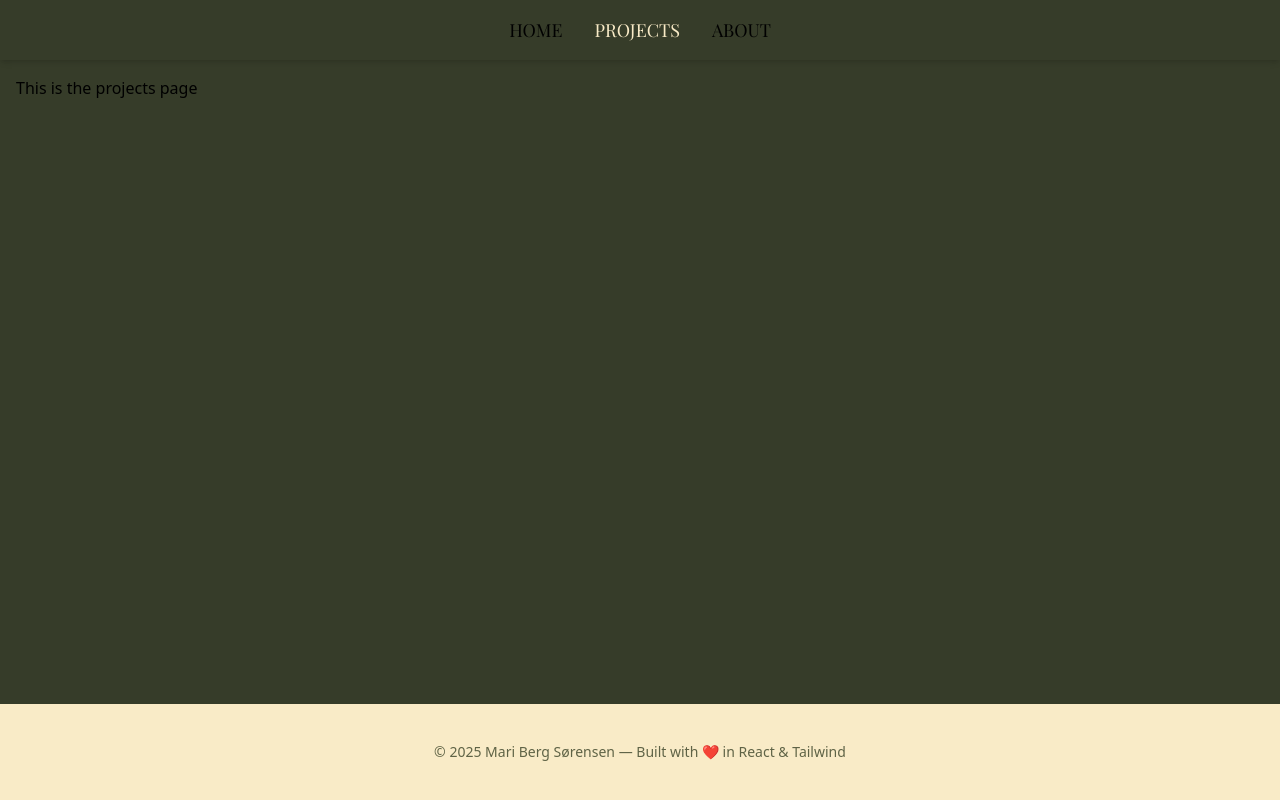
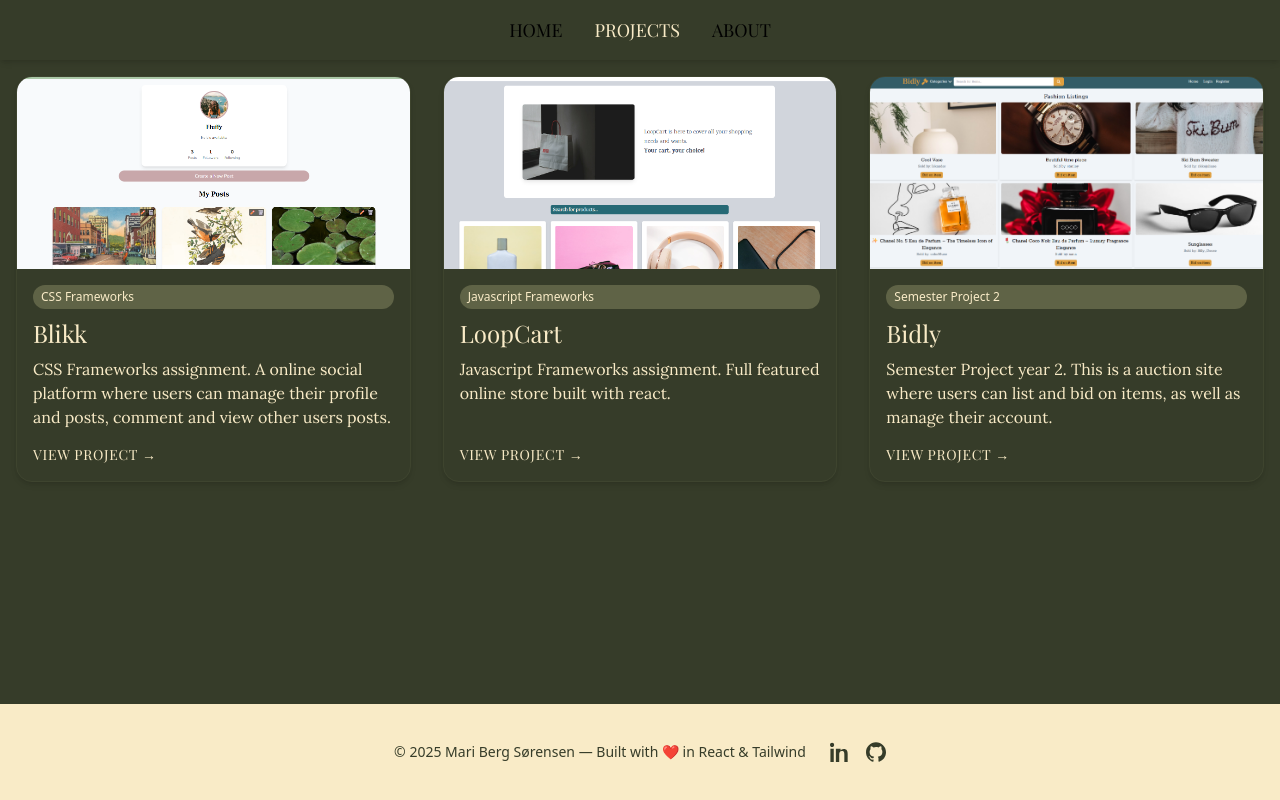
Before and after one commit to Maribsorensen/Portfolio, a React (Vite) app: page /projects in a window 1280 px wide. Built offline with nearby package versions, Linux system fonts and the light colour scheme; a web font is replaced by a local one.

Commit message:
Feat: styling changes, added pagemeta

```diff
--- a/index.html
+++ b/index.html
@@ -2,9 +2,9 @@
 <html lang="en">
   <head>
     <meta charset="UTF-8" />
-    <link rel="icon" type="image/svg+xml" href="/vite.svg" />
+    <link rel="icon" id="favicon" href="/favicontree.png" />
     <meta name="viewport" content="width=device-width, initial-scale=1.0" />
-    <title>portfolio</title>
+    <title>Portfolio</title>
   </head>
   <body>
     <div id="root"></div>
--- a/src/components/layout/Footer.tsx
+++ b/src/components/layout/Footer.tsx
@@ -1,10 +1,44 @@
 export function Footer() {
   return (
-    <footer className="bg-cta text-highlight h-24 flex items-center justify-center mt-12">
-      <p className="font-paragraphs text-sm">
+    <footer className="bg-cta text-background h-24 flex flex-col sm:flex-row items-center justify-center gap-3 sm:gap-6 mt-12">
+      <p className="font-paragraphs text-sm text-center">
         © {new Date().getFullYear()} Mari Berg Sørensen — Built with ❤️ in
         React & Tailwind
       </p>
+      <div className="flex items-center gap-4">
+        <a
+          href="https://no.linkedin.com/in/mari-berg-s%C3%B8rensen-b63425156"
+          target="_blank"
+          rel="noopener noreferrer"
+          className="hover:text-accent transition-colors duration-200"
+        >
+          <svg
+            xmlns="http://www.w3.org/2000/svg"
+            width="20"
+            height="20"
+            fill="currentColor"
+            viewBox="0 0 24 24"
+          >
+            <path d="M4.98 3.5C4.98 4.88 3.88 6 2.5 6S0 4.88 0 3.5 1.12 1 2.5 1 4.98 2.12 4.98 3.5zM.5 8h4V24h-4zM9 8h3.7v2.3h.05c.52-.98 1.8-2 3.7-2 4 0 4.75 2.63 4.75 6v9.7h-4v-8.6c0-2.05 0-4.7-2.85-4.7-2.85 0-3.3 2.2-3.3 4.55v8.75h-4V8z" />
+          </svg>
+        </a>
+        <a
+          href="https://github.com/Maribsorensen"
+          target="_blank"
+          rel="noopener noreferrer"
+          className="hover:text-accent transition-colors duration-200"
+        >
+          <svg
+            xmlns="http://www.w3.org/2000/svg"
+            width="20"
+            height="20"
+            fill="currentColor"
+            viewBox="0 0 24 24"
+          >
+            <path d="M12 .297C5.373.297 0 5.67 0 12.297c0 5.302 3.438 9.8 8.205 11.387.6.113.82-.258.82-.577 0-.285-.01-1.04-.016-2.04-3.338.727-4.042-1.61-4.042-1.61-.546-1.385-1.333-1.754-1.333-1.754-1.09-.745.083-.729.083-.729 1.205.085 1.84 1.236 1.84 1.236 1.07 1.834 2.809 1.304 3.495.997.108-.776.418-1.305.762-1.605-2.665-.304-5.467-1.332-5.467-5.93 0-1.31.47-2.382 1.236-3.222-.124-.303-.536-1.524.116-3.176 0 0 1.008-.322 3.3 1.23a11.48 11.48 0 0 1 3-.404c1.02.005 2.045.137 3 .404 2.29-1.552 3.295-1.23 3.295-1.23.655 1.652.243 2.873.12 3.176.77.84 1.235 1.912 1.235 3.222 0 4.61-2.807 5.624-5.48 5.92.43.37.823 1.096.823 2.21 0 1.595-.015 2.878-.015 3.27 0 .32.215.694.825.576C20.565 22.092 24 17.592 24 12.297 24 5.67 18.627.297 12 .297z" />
+          </svg>
+        </a>
+      </div>
     </footer>
   );
 }
--- /dev/null
+++ b/src/config/pages.ts
@@ -0,0 +1,25 @@
+export interface PageMeta {
+  title: string;
+  description?: string;
+  favicon?: string;
+}
+
+export const pagesMeta: Record<string, PageMeta> = {
+  '/': {
+    title: 'Mari — Front-End Developer',
+    description:
+      'Building elegant, performant, and user-focused web experiences.',
+    favicon: '/favicontree.png',
+  },
+  '/about': {
+    title: 'About Me | Mari',
+    description:
+      'Learn more about my journey and passion for front-end development.',
+    favicon: '/favicontree.png',
+  },
+  '/projects': {
+    title: 'Projects | Mari',
+    description: 'A showcase of my favorite projects.',
+    favicon: '/favicontree.png',
+  },
+};
--- /dev/null
+++ b/src/hooks/usePageMeta.ts
@@ -0,0 +1,43 @@
+import { useEffect } from 'react';
+import { useLocation } from 'react-router-dom';
+import { pagesMeta, type PageMeta } from '../config/pages';
+
+export function usePageMeta(metaOverrides?: Partial<PageMeta>) {
+  const location = useLocation();
+
+  useEffect(() => {
+    const config = pagesMeta[location.pathname] || {};
+
+    const title = metaOverrides?.title || config.title || 'Mari — Portfolio';
+    const description =
+      metaOverrides?.description ||
+      config.description ||
+      'Portfolio of Mari, Front-End Developer.';
+    const faviconUrl =
+      metaOverrides?.favicon || config.favicon || '/favicontree.png';
+    document.title = title;
+
+    if (description) {
+      let metaDesc = document.querySelector<HTMLMetaElement>(
+        'meta[name="description"]'
+      );
+      if (!metaDesc) {
+        metaDesc = document.createElement('meta');
+        metaDesc.name = 'description';
+        document.head.appendChild(metaDesc);
+      }
+      metaDesc.content = description;
+    }
+
+    if (faviconUrl) {
+      let favicon = document.getElementById('favicon') as HTMLLinkElement;
+      if (!favicon) {
+        favicon = document.createElement('link');
+        favicon.rel = 'icon';
+        favicon.id = 'favicon';
+        document.head.appendChild(favicon);
+      }
+      favicon.href = faviconUrl;
+    }
+  }, [location.pathname, metaOverrides]);
+}
--- a/src/pages/AboutPage.tsx
+++ b/src/pages/AboutPage.tsx
@@ -1,6 +1,8 @@
 import { Link } from 'react-router-dom';
+import { usePageMeta } from '../hooks/usePageMeta';
 
 export function AboutPage() {
+  usePageMeta();
   return (
     <div className="max-w-4xl mx-auto px-6 py-12">
       {/* Intro */}
@@ -9,9 +11,9 @@ export function AboutPage() {
           About Me
         </h1>
         <p className="text-lg md:text-xl font-paragraph text-cta">
-          Hi! I’m 29, finishing my 2-year frontend education in October 2025,
-          and I love building interactive web experiences with React and modern
-          frontend technologies.
+          Hi! I’m Mari, 29, finishing my 2-year frontend education in October
+          2025. I’m so excited to continue learning about frontend after my
+          course is finished and explore new opurtunities in my future work.
         </p>
       </section>
 
--- a/src/pages/HomePage.tsx
+++ b/src/pages/HomePage.tsx
@@ -1,5 +1,6 @@
 import { Link } from 'react-router-dom';
 import { projects } from '../data/projects';
+import { usePageMeta } from '../hooks/usePageMeta';
 
 export function HomePage() {
   const featuredProjects = [
@@ -7,6 +8,7 @@ export function HomePage() {
     projects.find((p) => p.id === 'Semester Project 2'),
     projects.find((p) => p.id === 'CSS Frameworks'),
   ].filter(Boolean);
+  usePageMeta();
 
   return (
     <div className="px-6 py-12">
@@ -16,12 +18,17 @@ export function HomePage() {
           Welcome to My Portfolio🌿
         </h1>
         <p className="max-w-2xl mx-auto text-lg font-paragraph text-cta">
-          Explore my projects, learn about me, and enjoy the peaceful vibes.
+          Hi! My name is Mari. In my portfolio you can explore my projects and
+          get the information you need about me.
         </p>
       </section>
 
       {/* Featured Projects */}
-      <section className="grid grid-cols-1 md:grid-cols-3 gap-8">
+      <section>
+        <h2 className="text-xl font-heading text-cta mb-4 underline">
+          Recent highlighted projects
+        </h2>
+        <div className="grid grid-cols-1 md:grid-cols-3 gap-8">
           {featuredProjects.map((project) => (
             <div
               key={project.id}
@@ -57,6 +64,7 @@ export function HomePage() {
               </div>
             </div>
           ))}
+        </div>
       </section>
     </div>
   );
--- a/src/pages/ProjectsPage.tsx
+++ b/src/pages/ProjectsPage.tsx
@@ -1,7 +1,48 @@
+import { Link } from 'react-router-dom';
+import { projects } from '../data/projects';
+import { usePageMeta } from '../hooks/usePageMeta';
+
 export function ProjectsPage() {
+  usePageMeta();
   return (
     <div>
-      <h1>This is the projects page</h1>
+      <section className="grid grid-cols-1 md:grid-cols-3 gap-8">
+        {projects.map((project) => (
+          <div
+            key={project.id}
+            className="bg-bg border border-highlight/20 rounded-2xl shadow-md overflow-hidden flex flex-col hover:shadow-lg transition-shadow duration-300"
+          >
+            {project.image && (
+              <img
+                src={project.image}
+                alt={project.title}
+                className="h-48 w-full object-cover"
+              />
+            )}
+            <div className="p-4 flex flex-col flex-grow">
+              {project.id && (
+                <span className="bg-highlight text-cta text-xs px-2 py-1 rounded-full mb-2">
+                  {project.id}
+                </span>
+              )}
+              <h2 className="font-heading text-2xl mb-2 text-cta">
+                {project.title}
+              </h2>
+              {project.teaser && (
+                <p className="font-paragraph flex-grow text-cta">
+                  {project.teaser}
+                </p>
+              )}
+              <Link
+                to={`/projects/${project.id}`}
+                className="mt-4 inline-block text-cta hover:underline font-heading uppercase tracking-wider text-sm"
+              >
+                View Project →
+              </Link>
+            </div>
+          </div>
+        ))}
+      </section>
     </div>
   );
 }
```
Also changed, not shown: pages/projects.html (deleted, +0 -110 lines), public/favicontree.png (renamed from src/assets/favicontree.png). Lines whose indentation alone changed are shown as unchanged.
